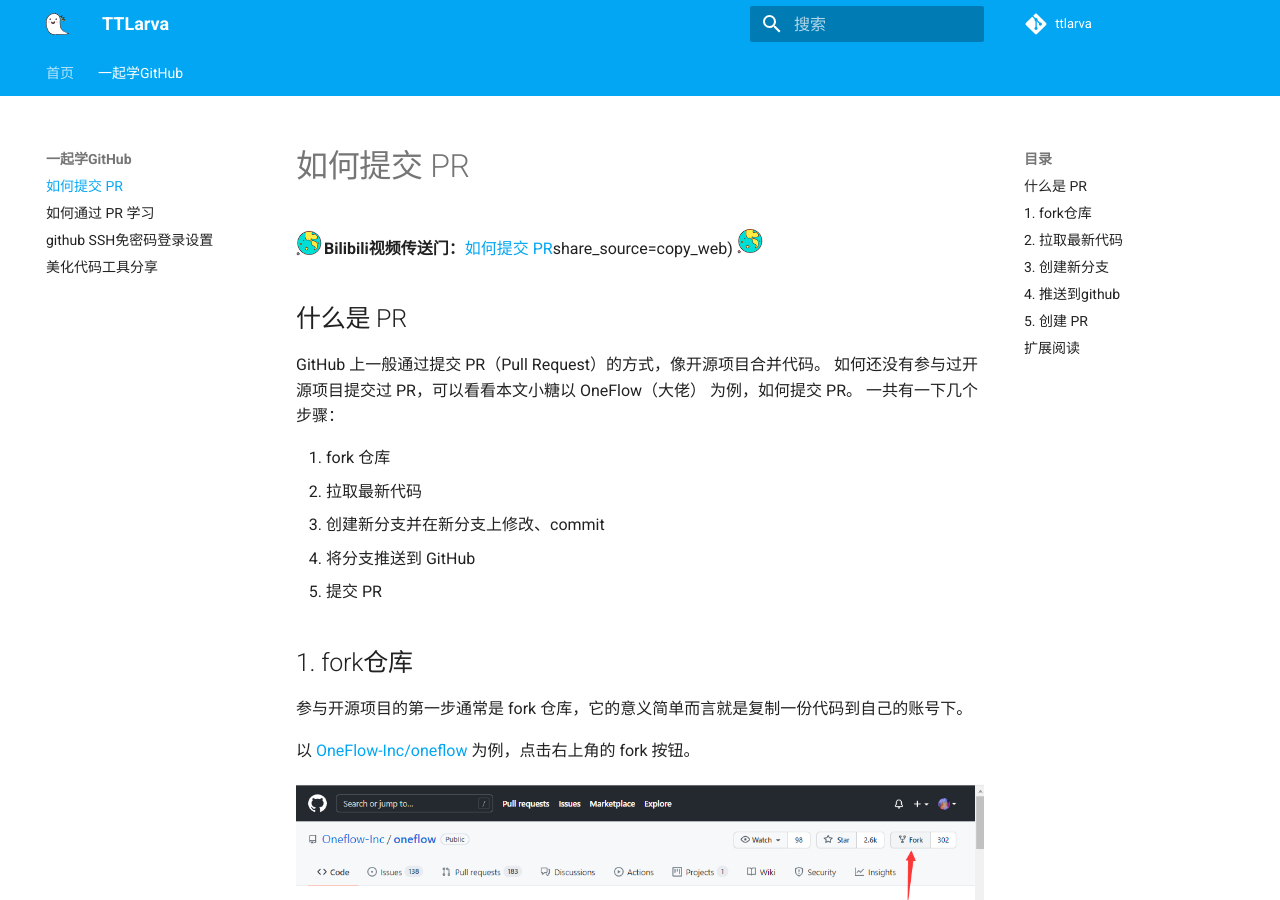
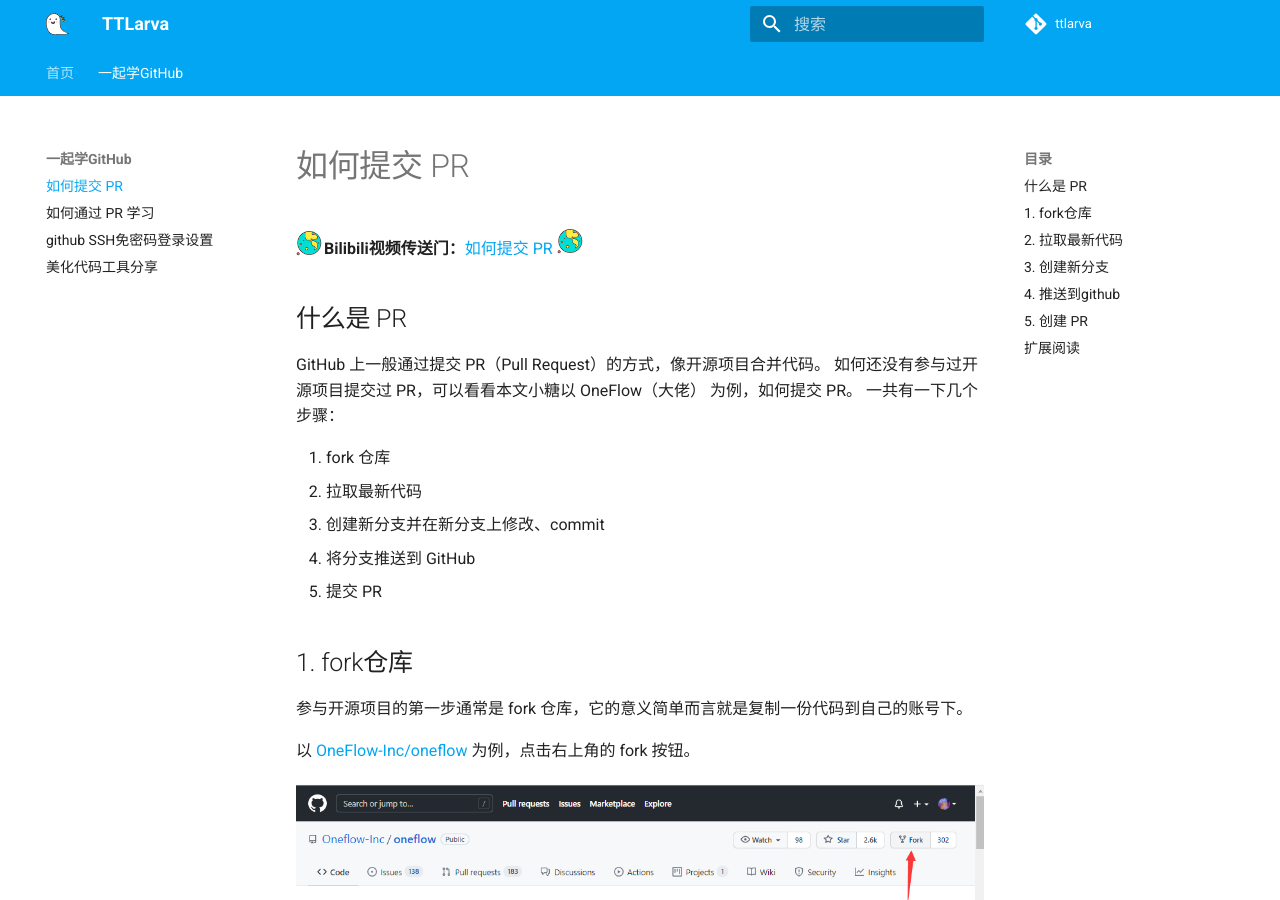
Before and after one commit to ttttLarva/Larva, an MkDocs documentation site: the page built from docs/github/01_how_to_pr.md, in a window 1280 px wide and 900 px high. Built offline with MkDocs 1.6.1 and Material for MkDocs 9.7.7, drawn with Linux system fonts in a browser that asks for light colours; comment, search, counter and statistics services are not loaded; the version menu is left out.

Commit message:
[1007]modify twice

```diff
--- a/docs/github/01_how_to_pr.md
+++ b/docs/github/01_how_to_pr.md
@@ -3,7 +3,7 @@
 
 
 
-<img src="image/ball.png" style="zoom:13%;" align="left" />**Bilibili视频传送门：**[如何提交 PR](https://www.bilibili.com/video/BV1hq4y1P72f?share_source=copy_web)share_source=copy_web)  <img src="image/ball.png" style="zoom:13%;"/>
+<img src="image/ball.png" style="zoom:13%;" align="left" />**Bilibili视频传送门：**[如何提交 PR](https://www.bilibili.com/video/BV1hq4y1P72f?share_source=copy_web)  <img src="image/ball.png" style="zoom:13%;"/>
 
 
 ## 什么是 PR
```
